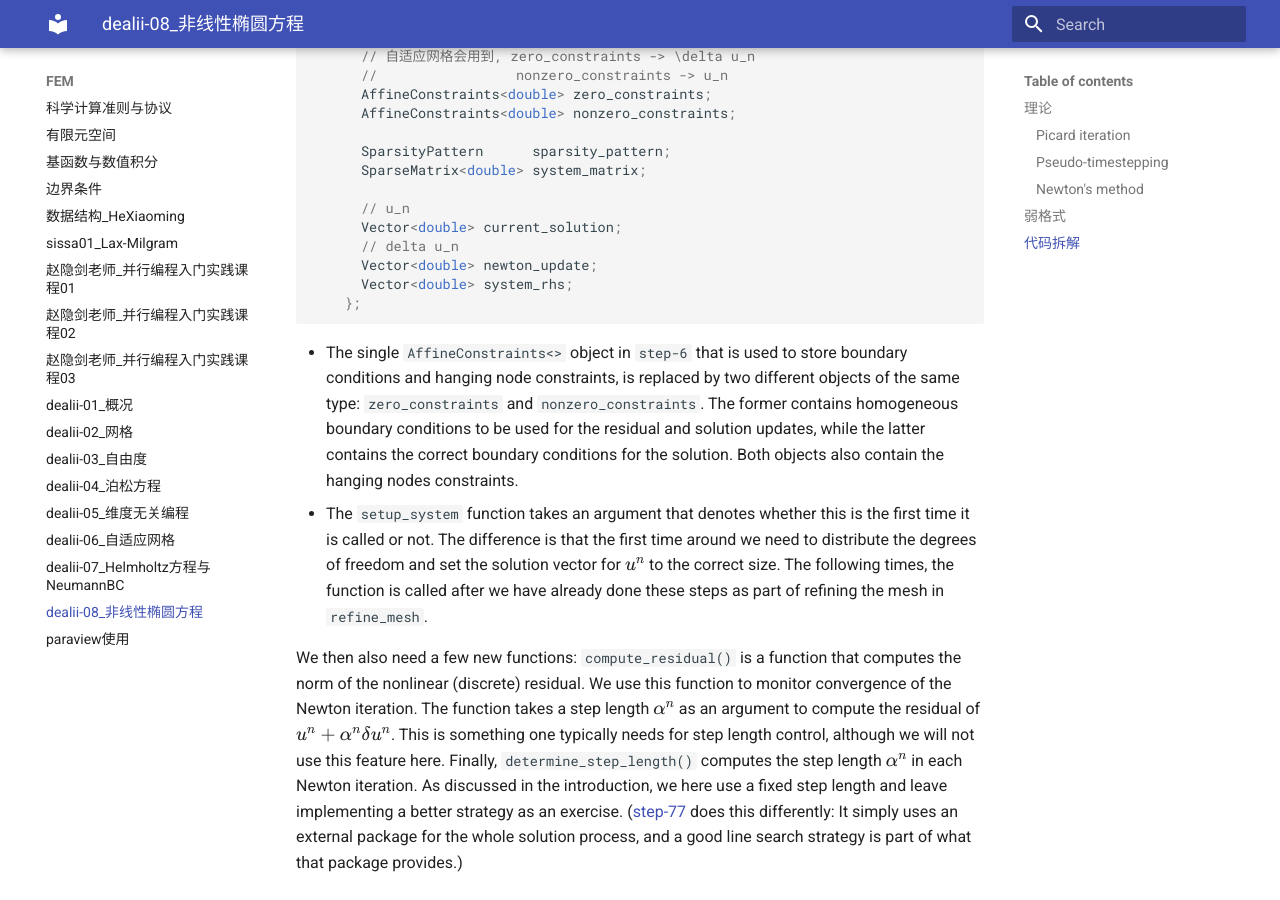
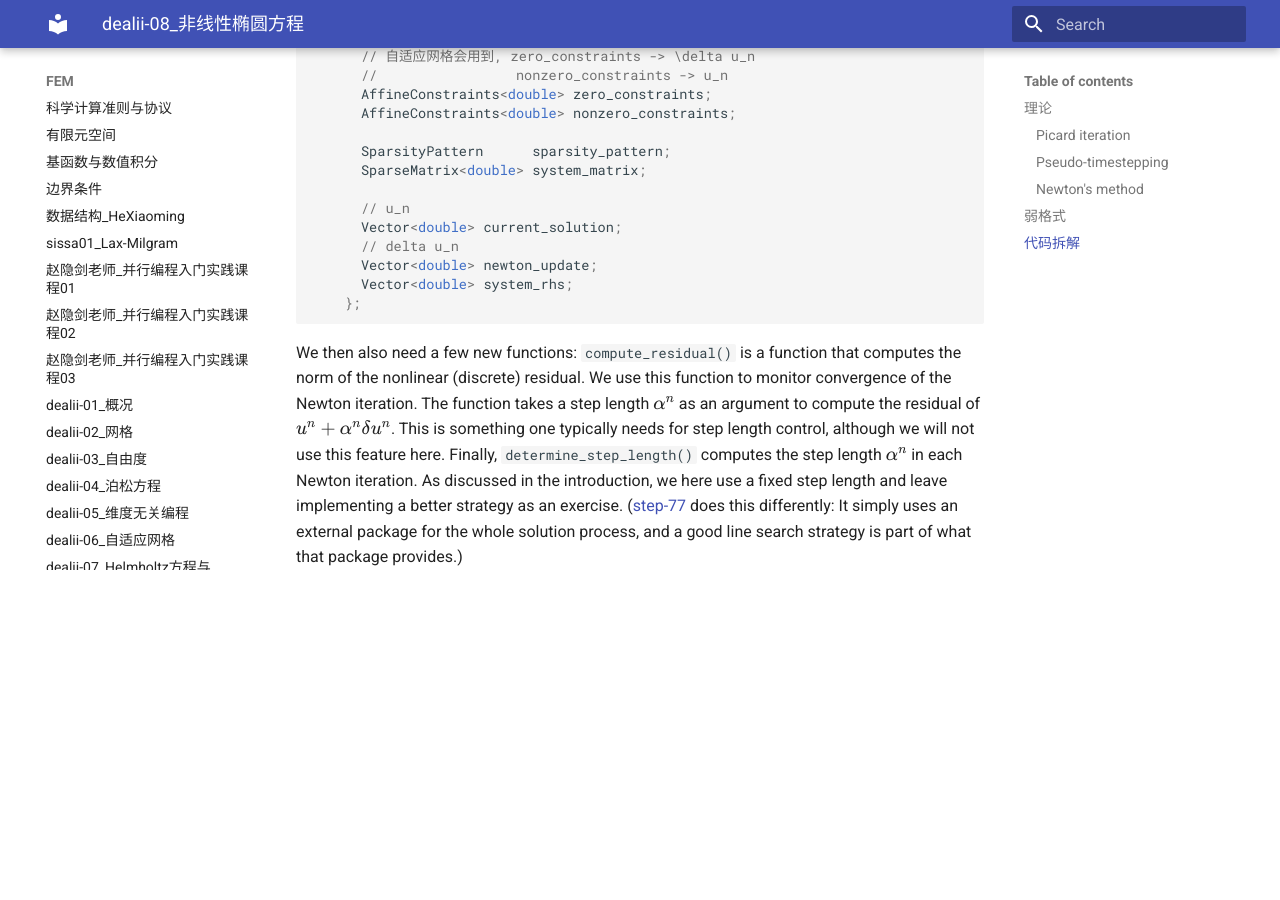
Before and after one commit to ymma98/technotes, an MkDocs documentation site: the page built from docs/FEM/dealii-08_非线性椭圆方程.md, in a window 1280 px wide and 900 px high, scrolled down 7729 px. Built offline with MkDocs 1.6.1 and Material for MkDocs 9.7.7, drawn with Linux system fonts in a browser that asks for light colours; after the commit the page ends 8323 px from its top, so only the background shows below that.

Commit message:
docs/FEM/dealii-08_非线性椭圆方程.md updated from https://stackedit.cn/

````diff
--- a/docs/FEM/dealii-08_非线性椭圆方程.md
+++ b/docs/FEM/dealii-08_非线性椭圆方程.md
@@ -296,13 +296,9 @@ where the surface attains the values $u(x, y) \Big|_{\partial \Omega} = g(x, y)
 ```
 
 
-
-- The single `AffineConstraints<>` object in `step-6` that is used to store boundary conditions and hanging node constraints, is replaced by two different objects of the same type: `zero_constraints` and `nonzero_constraints`. The former contains homogeneous boundary conditions to be used for the residual and solution updates, while the latter contains the correct boundary conditions for the solution. Both objects also contain the hanging nodes constraints.
-- The `setup_system` function takes an argument that denotes whether this is the first time it is called or not. The difference is that the first time around we need to distribute the degrees of freedom and set the solution vector for $ u^n $ to the correct size. The following times, the function is called after we have already done these steps as part of refining the mesh in `refine_mesh`.
-
 We then also need a few new functions: `compute_residual()` is a function that computes the norm of the nonlinear (discrete) residual. We use this function to monitor convergence of the Newton iteration. The function takes a step length $\alpha^n$ as an argument to compute the residual of $u^n + \alpha^n \delta u^n$. This is something one typically needs for step length control, although we will not use this feature here. Finally, `determine_step_length()` computes the step length $ \alpha^n $ in each Newton iteration. As discussed in the introduction, we here use a fixed step length and leave implementing a better strategy as an exercise. ([step-77](link) does this differently: It simply uses an external package for the whole solution process, and a good line search strategy is part of what that package provides.)
 
 
 <!--stackedit_data:
-eyJoaXN0b3J5IjpbMTk0NTQ0NDI4MV19
+eyJoaXN0b3J5IjpbLTI3NDc3NDIzNCwxOTQ1NDQ0MjgxXX0=
 -->
````
